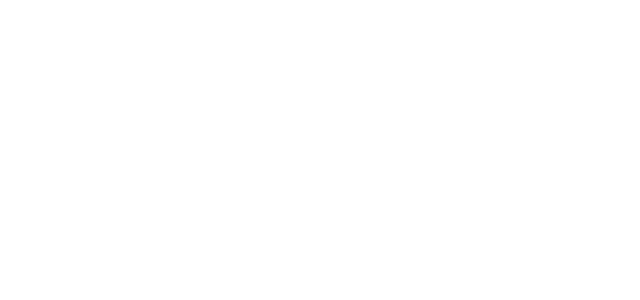
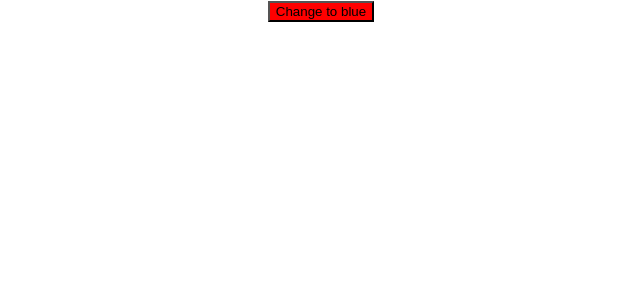
Before and after one commit to CloudBop/react-testing-library-barebones, a React (Create React App) app: page / in a window 1280 px wide. Shown: the top 300 px of the page, without its empty margins (319-959 px from the left). Built offline with nearby package versions, Linux system fonts and the light colour scheme.

Commit message:
+PASSTEST

```diff
--- a/src/App.js
+++ b/src/App.js
@@ -4,7 +4,7 @@ import './App.css';
 function App() {
   return (
     <div className="App">
-
+      <button style={{backgroundColor:'red'}}>Change to blue</button>
     </div>
   );
 }
```
